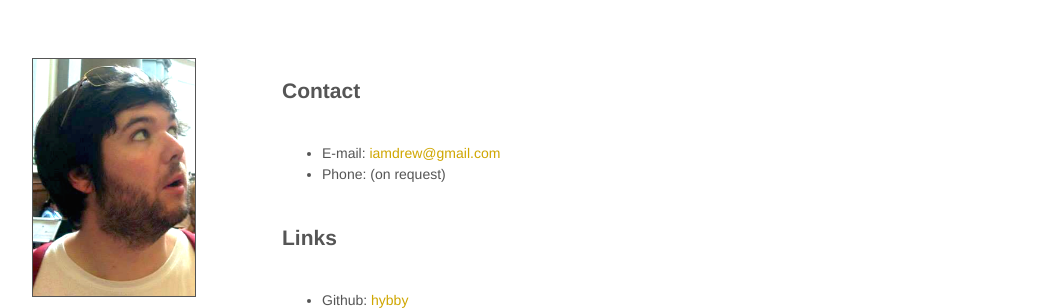
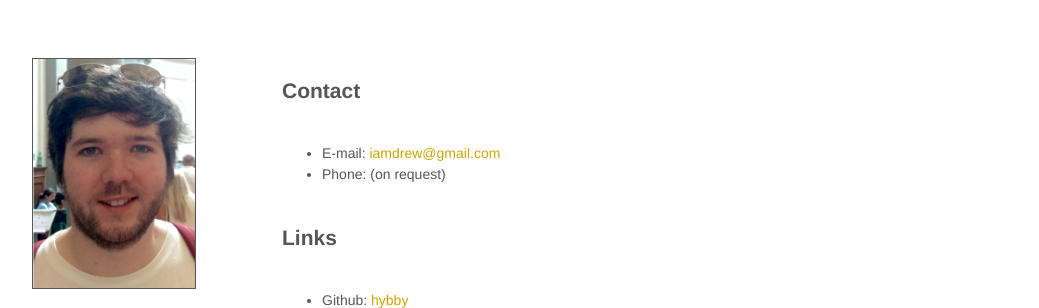
Before and after one commit to hybby/hybby.github.io, a plain HTML site: page index.html in a window 1280 px wide. Shown: the top 308 px of the page, without its empty margins (26-1065 px from the left). Drawn offline with Linux system fonts and the light colour scheme.

Commit message:
more pro picture

```diff
--- a/index.html
+++ b/index.html
@@ -15,7 +15,7 @@
   <body>
     <div class="wrapper">
       <header>
-        <img src="images/drew.png" width="60%" height="60%" border="1" /><br /><br />
+        <img src="images/drew2.png" width="60%" height="60%" border="1" /><br /><br />
         <h1>drew jess</h1>
         <em>sysadmin</em>
       </header>
```
Also changed, not shown: images/drew2.png (added), 1 other file.
